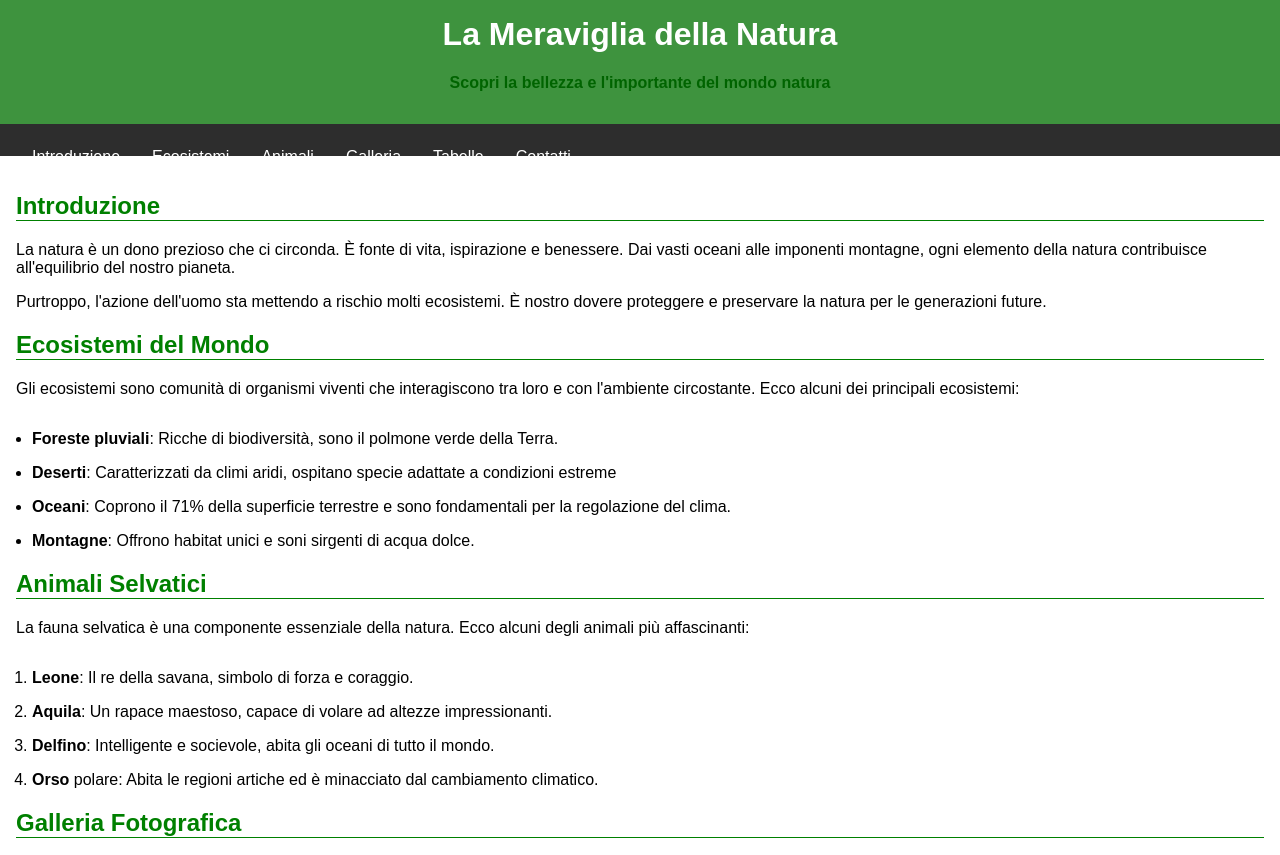
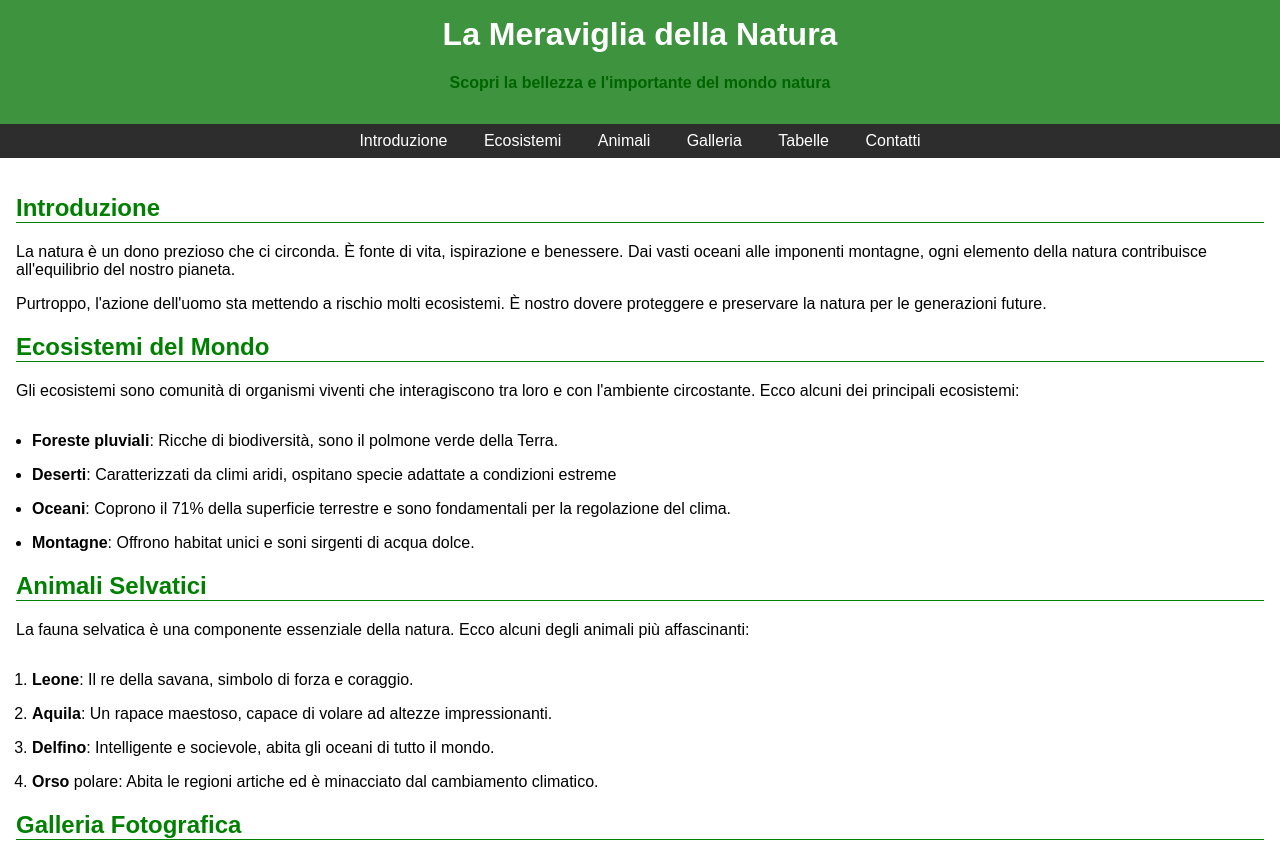
Before and after one commit to MichBell742/Informatica, a PHP site: page /natura.html in a window 1280 px wide. Shown: the top 855 px of the page. Run offline with PHP 8.4, Linux system fonts and the light colour scheme.

Commit message:
iniziato griglie e finito sito natura

```diff
--- a/HTML/scuola/natura/natura.css
+++ b/HTML/scuola/natura/natura.css
@@ -19,21 +19,26 @@ header p{
     text-align: center;
 }
 nav{
-    height: 2em;
     background-color: rgb(45, 45, 45);
+    text-align: center;
 }
 nav ul{
     margin: auto;
     list-style: none;
+    padding: 0.5em 1em 0.5em 1em;
 }
 nav ul li{
-    float: left;
+    display: inline;
     height: 2em;
-    margin: 0.5em 1em 0.5em 1em;
+    padding: 0.5em 1em 0.5em 1em;
 }
 nav ul li a{
     color: white;
     text-decoration: none;
+}
+nav ul li a:hover{
+    color: white;
+    text-decoration: underline;
 }
 section{
     padding: 1em;
--- a/HTML/scuola/natura/natura.html
+++ b/HTML/scuola/natura/natura.html
@@ -13,19 +13,19 @@
     </header>
     <nav>
         <ul>
-            <li><a href="#">Introduzione</a></li>
-            <li><a href="#">Ecosistemi</a></li>
-            <li><a href="#">Animali</a></li>
-            <li><a href="#">Galleria</a></li>
-            <li><a href="#">Tabelle</a></li>
-            <li><a href="#">Contatti</a></li>
+            <li><a href="#intro">Introduzione</a></li>
+            <li><a href="#ecos">Ecosistemi</a></li>
+            <li><a href="#animal">Animali</a></li>
+            <li><a href="#galleria">Galleria</a></li>
+            <li><a href="#tab">Tabelle</a></li>
+            <li><a href="#conta">Contatti</a></li>
         </ul>
     </nav>
     <section>
-        <h2>Introduzione</h2>
+        <h2 id="intro">Introduzione</h2>
         <p>La natura è un dono prezioso che ci circonda. È fonte di vita, ispirazione e benessere. Dai vasti oceani alle imponenti montagne, ogni elemento della natura contribuisce all'equilibrio del nostro pianeta.</p>
         <p>Purtroppo, l'azione dell'uomo sta mettendo a rischio molti ecosistemi. È nostro dovere proteggere e preservare la natura per le generazioni future.</p>
-        <h2>Ecosistemi del Mondo</h2>
+        <h2 id="ecos">Ecosistemi del Mondo</h2>
         <p>Gli ecosistemi sono comunità di organismi viventi che interagiscono tra loro e con l'ambiente circostante. Ecco alcuni dei principali ecosistemi:</p>
         <ul>
             <li><strong>Foreste pluviali</strong>: Ricche di biodiversità, sono il polmone verde della Terra.</li>
@@ -33,7 +33,7 @@
             <li><strong>Oceani</strong>: Coprono il 71% della superficie terrestre e sono fondamentali per la regolazione del clima.</li>
             <li><strong>Montagne</strong>: Offrono habitat unici e soni sirgenti di acqua dolce.</li>
         </ul>
-        <h2>Animali Selvatici</h2>
+        <h2 id="animal">Animali Selvatici</h2>
         <p>La fauna selvatica è una componente essenziale della natura. Ecco alcuni degli animali più affascinanti:</p>
         <ol>
             <li><strong>Leone</strong>: Il re della savana, simbolo di forza e coraggio.</li>
@@ -41,14 +41,14 @@
             <li><strong>Delfino</strong>: Intelligente e socievole, abita gli oceani di tutto il mondo.</li>
             <li><strong>Orso</strong> polare: Abita le regioni artiche ed è minacciato dal cambiamento climatico.</li>
         </ol>
-        <h2>Galleria Fotografica</h2>
-        <div>
+        <h2 id="galleria">Galleria Fotografica</h2>
+        <div class="album">
             <img src="foresta.jpeg" alt="foresta">
             <img src="deserto.jpeg" alt="deserto">
             <img src="mare.jpeg" alt="mare">
             <img src="montagne.jpeg" alt="montagne">
         </div>
-        <h2>Dati sulla Natura</h2>
+        <h2 id="tab">Dati sulla Natura</h2>
         <table>
             <tr>
                 <th>Ecosistema</th>
@@ -81,7 +81,7 @@
                 <td>Vulnerabile</td>
             </tr>
         </table>
-        <h2>Contatti</h2>
+        <h2 id="conta">Contatti</h2>
         <p>Se vuoi saperne di più sulla natura o collaborare con noi, contattaci:</p>
         <ul>
             <li>Email: <a href="mailto:info@natura.it">info@natura.it</a></li>
```
Also changed, not shown: other parts of HTML/scuola/natura/natura.css (+24 -2 lines), HTML/scuola/grid.html (added, +58 -0 lines).
